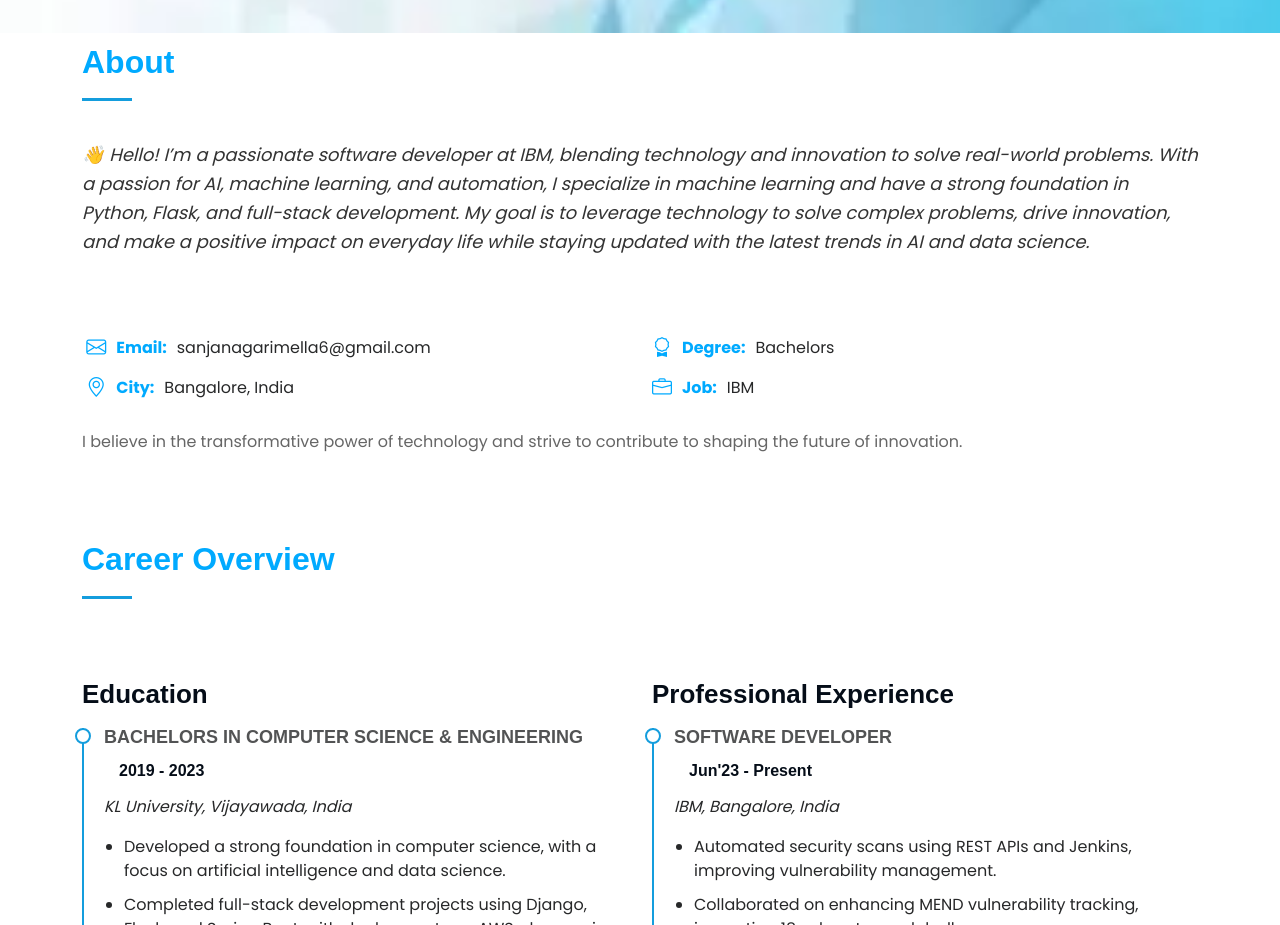
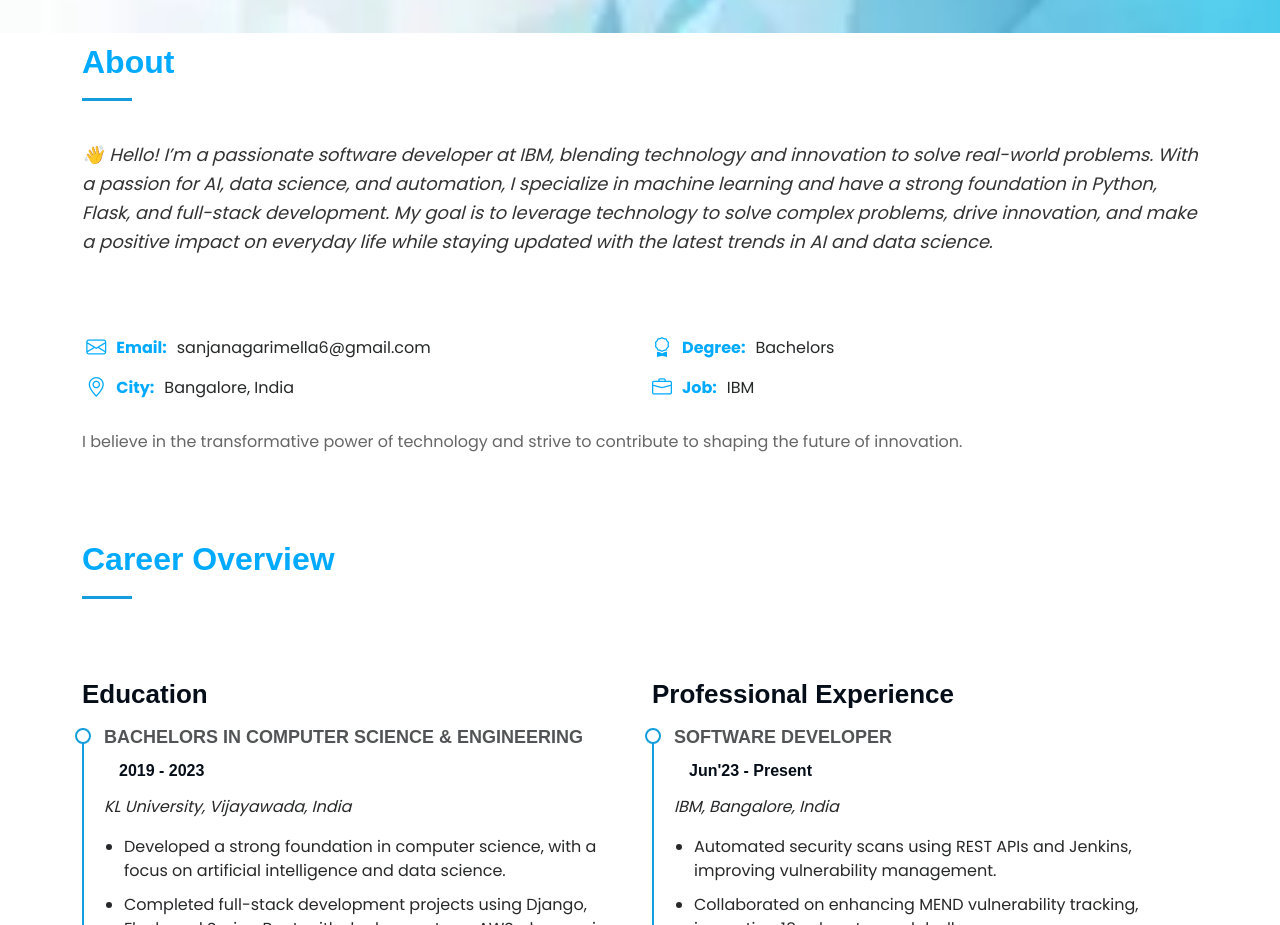
Before and after one commit to sanjana-garimella/portfolio-website, a plain HTML site: page index.html in a window 1280 px wide. Shown: the part 846-1771 px from the top of the page. Drawn offline with nearby package versions, Linux system fonts and the light colour scheme; grey boxes are pictures that could not be loaded; files whose address does not match are found by name.

Commit message:
about me changes

```diff
--- a/index.html
+++ b/index.html
@@ -124,7 +124,7 @@
   <div class="container section-title" data-aos="fade-up">
     <h2>About</h2><br>
     <p class="fst-italic py-3">
-      👋 Hello! I’m a passionate software developer at IBM, blending technology and innovation to solve real-world problems. With a passion for AI, machine learning, and automation, I specialize in machine learning and have a strong foundation in Python, Flask, and full-stack development. My goal is to leverage technology to solve complex problems, drive innovation, and make a positive impact on everyday life while staying updated with the latest trends in AI and data science.
+      👋 Hello! I’m a passionate software developer at IBM, blending technology and innovation to solve real-world problems. With a passion for AI, data science, and automation, I specialize in machine learning and have a strong foundation in Python, Flask, and full-stack development. My goal is to leverage technology to solve complex problems, drive innovation, and make a positive impact on everyday life while staying updated with the latest trends in AI and data science.
     </p>
   </div><!-- End Section Title -->
 
```
